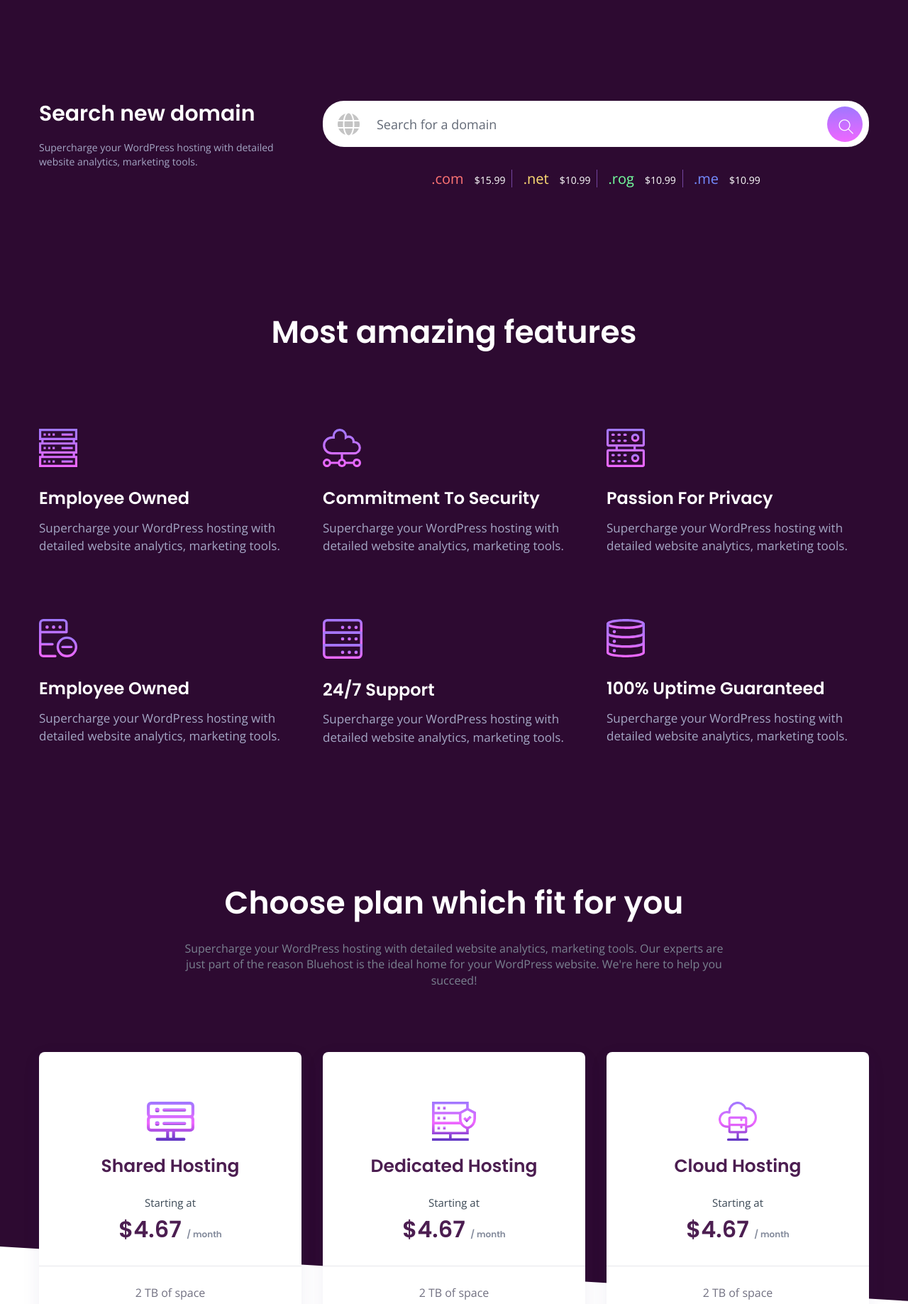
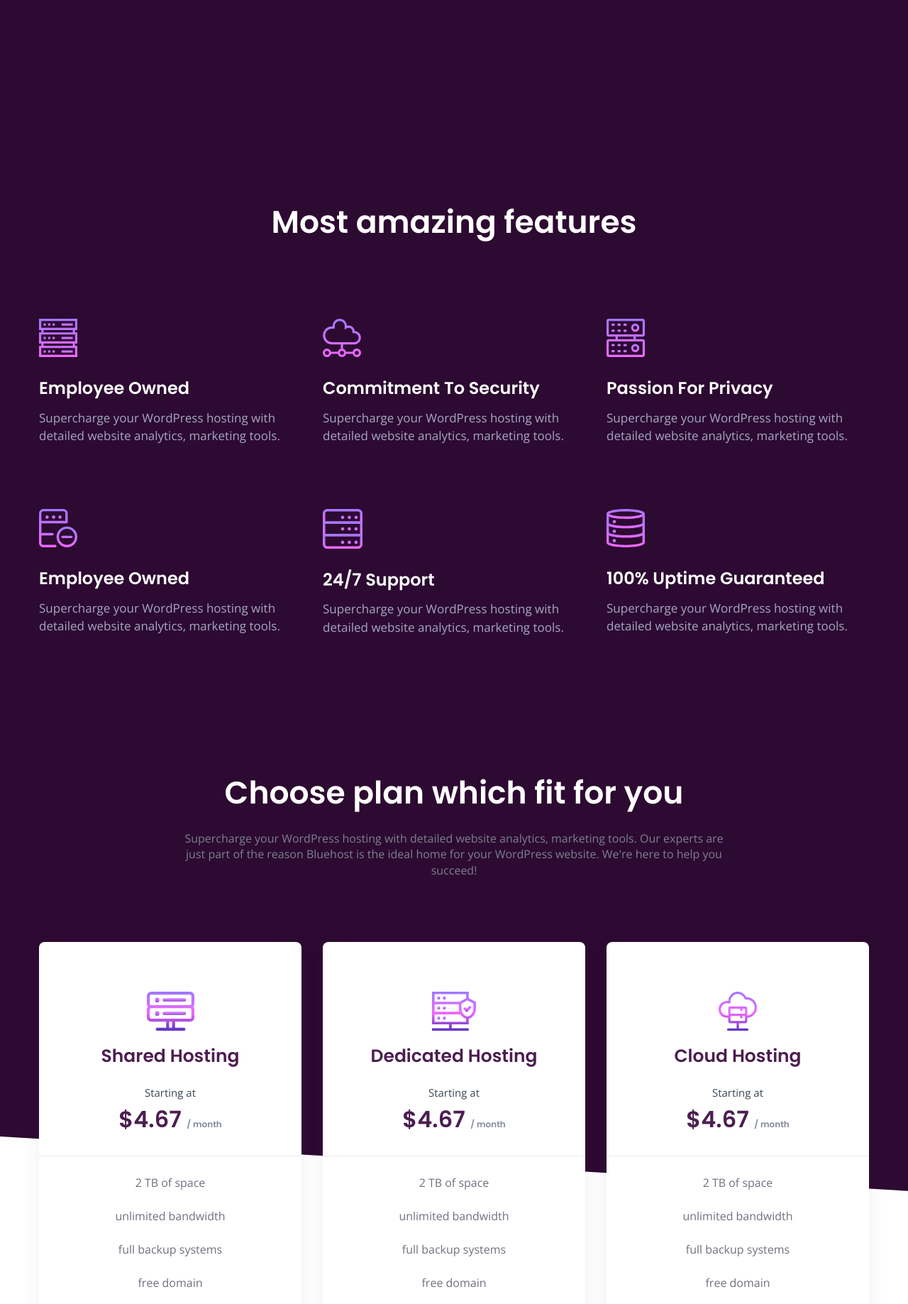
Before and after one commit to TeamDeltaHacks/EyesAIght, a Flask app: page / in a window 1280 px wide. Shown: the part 757-2594 px from the top of the page at 71% size. Run offline with Flask 2, Linux system fonts and the light colour scheme; some libraries are stand-ins or nearby versions.

Commit message:
Update index.html

```diff
--- a/templates/index.html
+++ b/templates/index.html
@@ -166,44 +166,7 @@
             </div>
         </div>
         <!-- Slider Area End -->
-        <!-- Domain-search start -->
-        <div class="domain-search-area section-bg1">
-           <div class="container">
-               <div class="row">
-                   <div class="col-xl-4 col-lg-5">
-                       <h2>Search new domain</h2>
-                       <p>Supercharge your WordPress hosting with detailed  website analytics, marketing tools.</p>
-                   </div>
-                   <div class="col-xl-8 col-lg-7">
-                    <!--Hero form -->
-                    <form action="#" class="search-box">
-                        <div class="input-form">
-                            <input type="text" placeholder="Search for a domain">
-                            <!-- icon search -->
-                            <div class="search-form">
-                                <button><i class="ti-search"></i></button>
-                            </div>
-                            <!-- icon search -->
-                            <div class="world-form">
-                                <i class="fas fa-globe"></i>
-                            </div>
-                        </div>
-                    </form>
-                    <!-- Domain List -->
-                    <div class="single-domain pt-30 pb-30">
-                        <ul>
-                            <li><span>.com</span> <p>$15.99</p></li>
-                            <li><span>.net</span> <p>$10.99</p></li>
-                            <li><span>.rog</span> <p>$10.99</p></li>
-                            <li><span>.me</span> <p>$10.99</p></li>
-                        </ul>
-                    </div>
-                    <!-- Domain List  End-->
-                </div>
-            </div>
-        </div>
-    </div>
-    <!-- Domain-search End -->
+
     <!--? Team -->
     <section class="team-area section-padding40 section-bg1">
         <div class="container">
```
